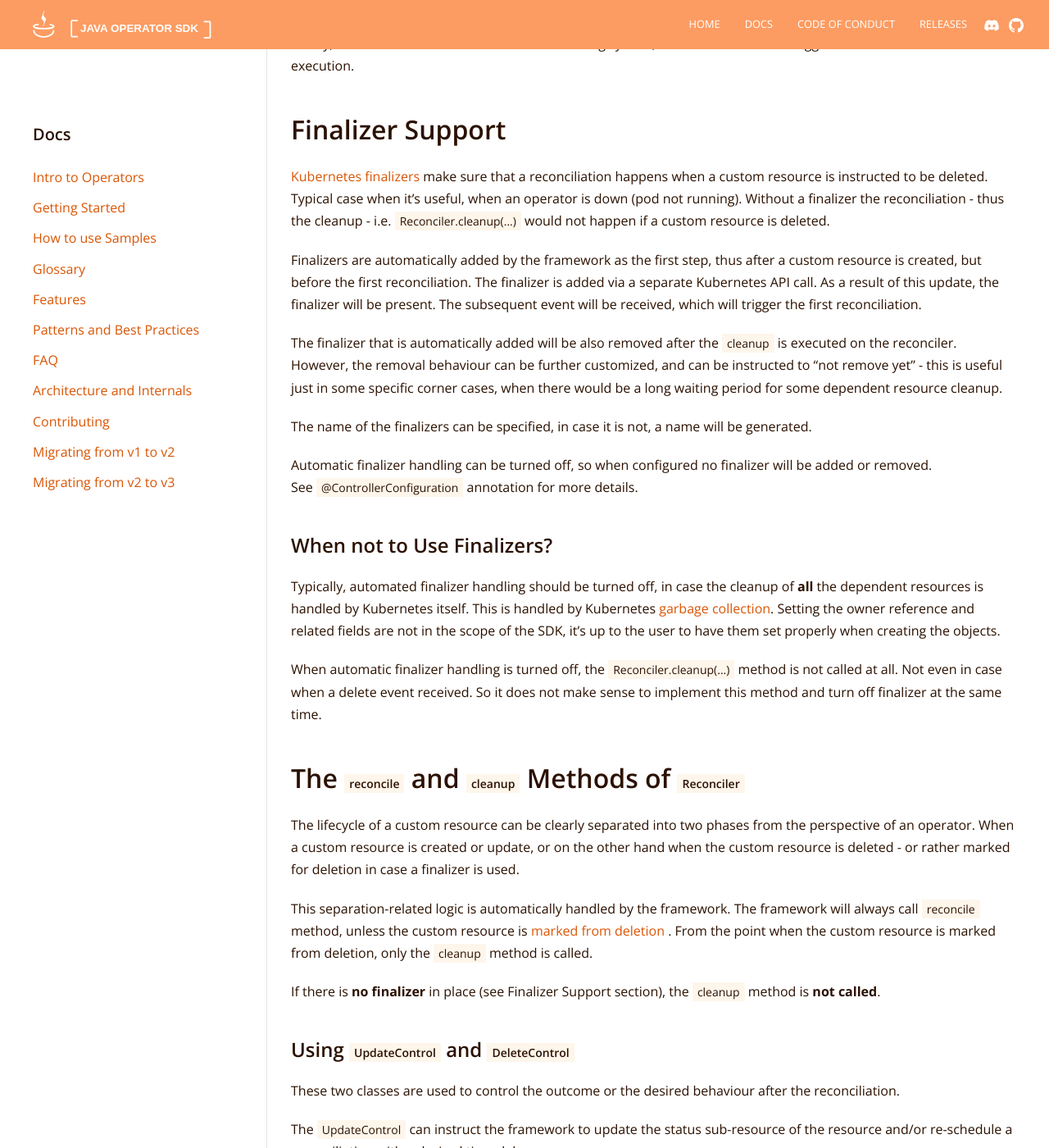
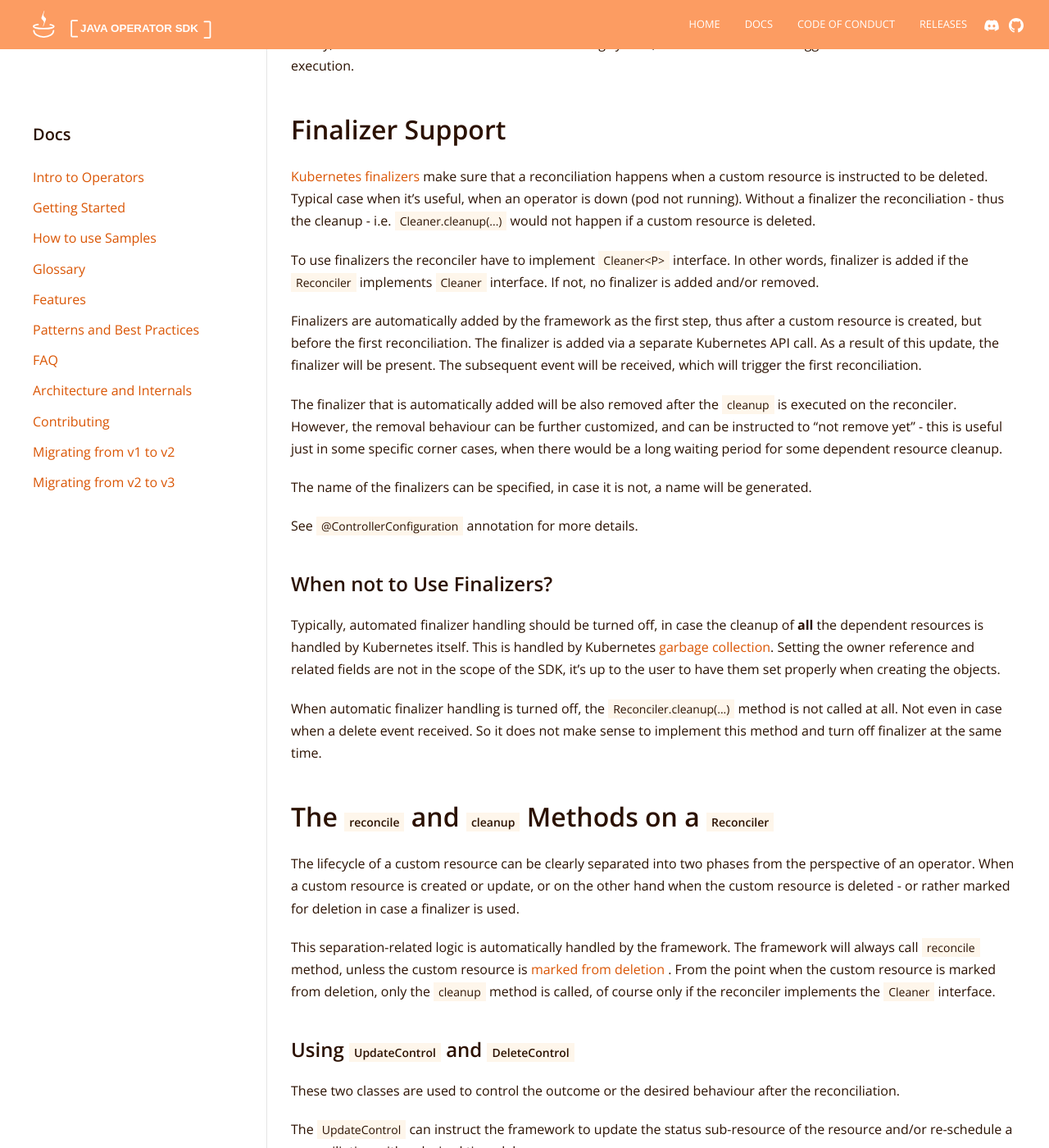
Before and after one commit to operator-framework/java-operator-sdk, a Jekyll site: the page built from docs/documentation/features.md, in a window 1280 px wide and 1400 px high, scrolled down 722 px. Shown: the whole window at 82% size. Built offline with Jekyll 4.4.1, drawn with Linux system fonts in a browser that asks for light colours; nearby versions of some CDN libraries.

Commit message:
docs: update docs

```diff
--- a/docs/documentation/features.md
+++ b/docs/documentation/features.md
@@ -37,8 +37,12 @@ execution.
 [Kubernetes finalizers](https://kubernetes.io/docs/concepts/overview/working-with-objects/finalizers/)
 make sure that a reconciliation happens when a custom resource is instructed to be deleted. Typical case when it's
 useful, when an operator is down (pod not running). Without a finalizer the reconciliation - thus the cleanup -
-i.e. [`Reconciler.cleanup(...)`](https://github.com/java-operator-sdk/java-operator-sdk/blob/b91221bb54af19761a617bf18eef381e8ceb3b4c/operator-framework-core/src/main/java/io/javaoperatorsdk/operator/api/reconciler/Reconciler.java#L31)
+i.e. [`Cleaner.cleanup(...)`](https://github.com/java-operator-sdk/java-operator-sdk/blob/b82c1f106968cb3eb18835c5e9cd1e4d5c40362e/operator-framework-core/src/main/java/io/javaoperatorsdk/operator/api/reconciler/Cleaner.java#L28-L28)
 would not happen if a custom resource is deleted.
+
+To use finalizers the reconciler have to implement [`Cleaner<P>`](https://github.com/java-operator-sdk/java-operator-sdk/blob/b82c1f106968cb3eb18835c5e9cd1e4d5c40362e/operator-framework-core/src/main/java/io/javaoperatorsdk/operator/api/reconciler/Cleaner.java) interface.
+In other words, finalizer is added if the `Reconciler` implements `Cleaner` interface. If not, no
+finalizer is added and/or removed.
 
 Finalizers are automatically added by the framework as the first step, thus after a custom resource is created, but
 before the first reconciliation. The finalizer is added via a separate Kubernetes API call. As a result of this update,
@@ -50,7 +54,6 @@ in some specific corner cases, when there would be a long waiting period for som
 
 The name of the finalizers can be specified, in case it is not, a name will be generated.
 
-Automatic finalizer handling can be turned off, so when configured no finalizer will be added or removed.
 See [`@ControllerConfiguration`](https://github.com/java-operator-sdk/java-operator-sdk/blob/main/operator-framework-core/src/main/java/io/javaoperatorsdk/operator/api/reconciler/ControllerConfiguration.java)
 annotation for more details.
 
@@ -66,7 +69,7 @@ When automatic finalizer handling is turned off, the `Reconciler.cleanup(...)` m
 case when a delete event received. So it does not make sense to implement this method and turn off finalizer at the same
 time.
 
-## The `reconcile` and `cleanup` Methods of [`Reconciler`](https://github.com/java-operator-sdk/java-operator-sdk/blob/main/operator-framework-core/src/main/java/io/javaoperatorsdk/operator/api/reconciler/Reconciler.java)
+## The `reconcile` and [`cleanup`](https://github.com/java-operator-sdk/java-operator-sdk/blob/b82c1f106968cb3eb18835c5e9cd1e4d5c40362e/operator-framework-core/src/main/java/io/javaoperatorsdk/operator/api/reconciler/Cleaner.java) Methods on a [`Reconciler`](https://github.com/java-operator-sdk/java-operator-sdk/blob/main/operator-framework-core/src/main/java/io/javaoperatorsdk/operator/api/reconciler/Reconciler.java)
 
 The lifecycle of a custom resource can be clearly separated into two phases from the perspective of an operator. When a
 custom resource is created or update, or on the other hand when the custom resource is deleted - or rather marked for
@@ -75,9 +78,8 @@ deletion in case a finalizer is used.
 This separation-related logic is automatically handled by the framework. The framework will always call `reconcile`
 method, unless the custom resource is
 [marked from deletion](https://kubernetes.io/docs/concepts/overview/working-with-objects/finalizers/#how-finalizers-work)
-. From the point when the custom resource is marked from deletion, only the `cleanup` method is called.
-
-If there is **no finalizer** in place (see Finalizer Support section), the `cleanup` method is **not called**.
+. From the point when the custom resource is marked from deletion, only the `cleanup` method is called, of course
+only if the reconciler implements the `Cleaner` interface.
 
 ### Using [`UpdateControl`](https://github.com/java-operator-sdk/java-operator-sdk/blob/main/operator-framework-core/src/main/java/io/javaoperatorsdk/operator/api/reconciler/UpdateControl.java) and [`DeleteControl`](https://github.com/java-operator-sdk/java-operator-sdk/blob/main/operator-framework-core/src/main/java/io/javaoperatorsdk/operator/api/reconciler/DeleteControl.java)
 
```
